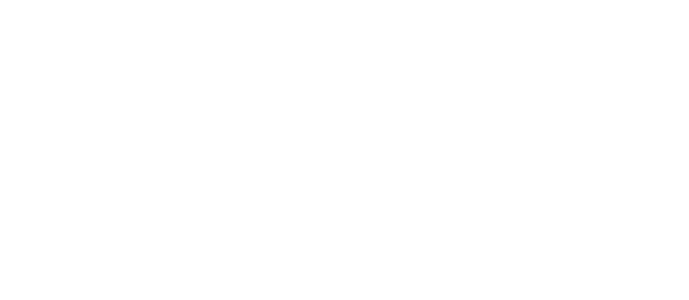
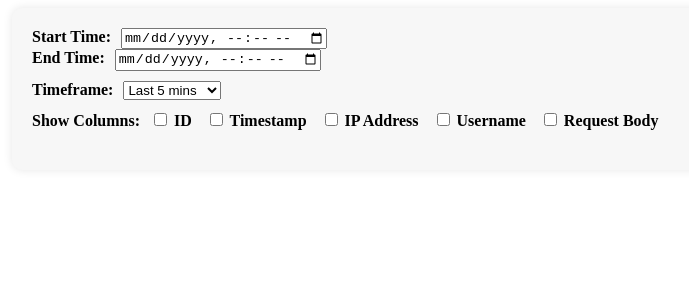
Before and after one commit to thakkarjanvi/MinimalChatApp-Frontend, an Angular app: page /requestlogging in a window 1280 px wide. Shown: the top 300 px of the page, without its empty margins (208-897 px from the left). Built offline with nearby package versions, Linux system fonts and the light colour scheme.

Commit message:
Implemented Request Logs successfully

```diff
--- a/src/app/app.module.ts
+++ b/src/app/app.module.ts
@@ -20,6 +20,7 @@
 import { AuthService } from './services/auth.service';
 import { CommonModule } from '@angular/common';
 import { RequestloggingComponent } from './components/requestlogging/requestlogging.component';
+import { LogService } from './services/log.service';
 
 
 @NgModule({
--- a/src/app/components/requestlogging/requestlogging.component.css
+++ b/src/app/components/requestlogging/requestlogging.component.css
@@ -1,105 +1,61 @@
-/* Overall page styles */
-body {
-    font-family: Arial, sans-serif;
-    background-color: #f4f4f4;
-    margin: 0;
-    padding: 0;
+/* request-logs.component.css */
+
+.container {
+  max-width: 800px;
+  margin: 0 auto;
+  padding: 20px;
+  background-color: #f7f7f7;
+  border-radius: 10px;
+  box-shadow: 0 0 10px rgba(0, 0, 0, 0.1);
 }
 
-  .logs-container {
-    max-width: 1200px;
-    margin: 0 auto;
-    padding: 20px;
-    background-color: #fff;
-    box-shadow: 0 2px 4px rgba(0, 0, 0, 0.1);
-    border-radius: 5px;
+.filter-section {
+  margin-bottom: 20px;
 }
 
-  /* Header styles */
-  h1 {
-    font-size: 24px;
-    margin: 0 0 20px;
-    color: #333;
+.filter-section .row {
+  margin-bottom: 10px;
 }
 
-  /* Filter styles */
-  label {
+.filter-section label {
+  font-weight: bold;
   margin-right: 10px;
-    font-weight: bold;
 }
 
-  select,
-  input[type="datetime-local"] {
-    padding: 8px;
-    margin-right: 10px;
-    border: 1px solid #ccc;
-    border-radius: 4px;
-  }
-
-  button {
-    padding: 8px 16px;
-    background-color: #333;
-    color: #fff;
-    border: none;
-    border-radius: 4px;
-    cursor: pointer;
-  }
-
-  button:hover {
-    background-color: #555;
-  }
-
-  /* Table styles */
-  table {
+.table-section table {
   width: 100%;
   border-collapse: collapse;
   margin-top: 20px;
-    border: 1px solid #ddd;
 }
 
-  th,
-  td {
-    padding: 12px;
+.table-section th, .table-section td {
+  border: 1px solid #ddd;
+  padding: 10px;
   text-align: left;
-    border-bottom: 1px solid #ddd;
 }
 
-  th {
+.table-section th {
   background-color: #f2f2f2;
 }
 
-  /* Column toggle button styles */
-  .column-toggle-button {
-    position: fixed;
-    top: 50%;
-    left: -100px; /* Off-screen initially */
-    transform: translateY(-50%);
-    background-color: #333;
-    color: #fff;
-    border: none;
-    border-radius: 0 5px 5px 0;
-    padding: 12px 16px;
-    cursor: pointer;
-    z-index: 1;
-    transition: left 0.3s ease;
+/* Apply styles based on the selected columns */
+.showIdColumn .table-section td:nth-child(1),
+.showIpAddressColumn .table-section td:nth-child(2),
+.showRequestBodyColumn .table-section td:nth-child(3),
+.showTimestampColumn .table-section td:nth-child(4),
+.showUsernameColumn .table-section td:nth-child(5) {
+  display: table-cell;
 }
 
-  .column-toggle-button:hover {
-    background-color: #555;
-  }
-
-  /* Show/hide column styles */
-  .hide-column {
+.hideColumn .table-section th:nth-child(1),
+.hideColumn .table-section td:nth-child(1),
+.hideColumn .table-section th:nth-child(2),
+.hideColumn .table-section td:nth-child(2),
+.hideColumn .table-section th:nth-child(3),
+.hideColumn .table-section td:nth-child(3),
+.hideColumn .table-section th:nth-child(4),
+.hideColumn .table-section td:nth-child(4),
+.hideColumn .table-section th:nth-child(5),
+.hideColumn .table-section td:nth-child(5) {
   display: none;
 }
-
-  /* Responsive styles */
-  @media (max-width: 768px) {
-    .logs-container {
-      padding: 10px;
-    }
-
-    .column-toggle-button {
-      left: 0; /* Show the button on the side for mobile */
-    }
-  }
--- a/src/app/components/requestlogging/requestlogging.component.html
+++ b/src/app/components/requestlogging/requestlogging.component.html
@@ -0,0 +1,68 @@
+<!-- request-logs.component.html -->
+<div class="container">
+  <div class="filter-section">
+    <div class="row">
+      <div class="col-md-3">
+        <label>Start Time:</label>
+        <input type="datetime-local" [(ngModel)]="startTime" (change)="getLogs()"/>
+      </div>
+      <div class="col-md-3">
+        <label>End Time:</label>
+        <input type="datetime-local" [(ngModel)]="endTime" (change)="getLogs()"/>
+      </div>
+    </div>
+    <div class="row">
+      <div class="col-md-3">
+        <label>Timeframe:</label>
+        <select>
+          <option value="5" (click)="getLastLogs(5)">Last 5 mins</option>
+          <option value="10" (click)="getLastLogs(10)">Last 10 mins</option>
+          <option value="30" (click)="getLastLogs(30)">Last 30 mins</option>
+          <option value="custom" (click)="customTime()">Custom</option>
+        </select>
+      </div>
+    </div>
+
+    <div class="column-toggle">
+        <label>Show Columns:</label>
+        <label>
+          <input type="checkbox" [(ngModel)]="showIdColumn" (change)="toggleColumn('id')" /> ID
+        </label>
+        <label>
+          <input type="checkbox" [(ngModel)]="showTimestampColumn" (change)="toggleColumn('timestamp')" /> Timestamp
+        </label>
+        <label>
+          <input type="checkbox" [(ngModel)]="showIpAddressColumn"  (change)="toggleColumn('ipAddress')"/> IP Address
+        </label>
+        <label>
+          <input type="checkbox" [(ngModel)]="showUsernameColumn" (change)="toggleColumn('username')" /> Username
+        </label>
+        <label>
+          <input type="checkbox" [(ngModel)]="showRequestBodyColumn" (change)="toggleColumn('requestBody')" /> Request Body
+        </label>
+      </div>
+  </div>
+
+  <div class="table-section">
+    <table>
+      <thead>
+        <tr>
+          <th *ngIf="showIdColumn">Id</th>
+          <th *ngIf="showIpAddressColumn">IP Address</th>
+          <th *ngIf="showRequestBodyColumn">Request Body</th>
+          <th *ngIf="showTimestampColumn">Timestamp</th>
+          <th *ngIf="showUsernameColumn">Username</th>
+        </tr>
+      </thead>
+      <tbody>
+        <tr *ngFor="let log of logs">
+          <td *ngIf="showIdColumn">{{ log.Id }}</td>
+          <td *ngIf="showIpAddressColumn">{{ log.IpAddress }}</td>
+          <td *ngIf="showRequestBodyColumn">{{ log.RequestBody }}</td>
+          <td *ngIf="showTimestampColumn">{{ log.Timestamp }}</td>
+          <td *ngIf="showUsernameColumn">{{ log.Username }}</td>
+        </tr>
+      </tbody>
+    </table>
+  </div>
+</div>
--- a/src/app/components/requestlogging/requestlogging.component.ts
+++ b/src/app/components/requestlogging/requestlogging.component.ts
@@ -1,20 +1,90 @@
 import { Component, OnInit } from '@angular/core';
 import { LogService } from 'src/app/services/log.service';
+import { AuthService } from 'src/app/services/auth.service';
+import { HttpHeaders } from '@angular/common/http';
 @Component({
   selector: 'app-requestlogging',
   templateUrl: './requestlogging.component.html',
   styleUrls: ['./requestlogging.component.css']
 })
-export class RequestloggingComponent implements OnInit {
+export class RequestloggingComponent {
 
   logs: any[] = [];
-  startTime?: Date;
-  endTime?: Date;
+  startTime?: string;
+  endTime?: string;
+
+  selectedTimeframe!: number; // Ensure this property is defined
+  showIdColumn: boolean = false;
+  showIpAddressColumn: boolean = false;
+  showRequestBodyColumn: boolean = false;
+  showTimestampColumn: boolean = false;
+  showUsernameColumn: boolean = false;
+  authService: any;
 
   constructor(private logService : LogService)  {}
 
-  ngOnInit(): void {
+  getLogs(){
+    console.log(this.startTime,this.endTime)
+    this.logService.getLogs(this.startTime, this.endTime).subscribe((res)=>{
+      this.logs=res;
+})
+  }
+
+  getLastLogs(minutes: number) {
+    console.log(minutes);
+    const endTime = new Date();
+    const startTime = new Date(endTime.getTime() - minutes * 60000);
+    console.log(startTime,endTime)
+    console.log(this.formatDate( startTime),this.formatDate(endTime))
+    this.logService.getLogs(this.formatDate( startTime),this.formatDate(endTime)).subscribe((res)=>{
+      console.log(res);
+       this.logs=res;
+    },(error)=>{
+      console.log(error.error);
+      this.logs=[];
+    })
+  }
+
+  customTime(){
+    console.log(this.startTime,this.endTime)
+    this.logService.getLogs(this.startTime?.toString(),this.endTime?.toString()).subscribe((res)=>{
+      console.log(res);
+       this.logs=res;
+    })
+  }
+
+  formatDate(date: Date): string {
+    const year = date.getFullYear();
+    const month = this.padZero(date.getMonth() + 1);
+    const day = this.padZero(date.getDate());
+    const hours = this.padZero(date.getHours());
+    const minutes = this.padZero(date.getMinutes());
+
+    return `${year}-${month}-${day}T${hours}:${minutes}`;
+  }
+  padZero(num: number): string {
+    return num < 10 ? `0${num}` : `${num}`;
+  }
+
+  toggleColumn(columnName: string) {
+    switch (columnName) {
+      case 'id':
+        this.showIdColumn = !this.showIdColumn;
+        break;
+      case 'timestamp':
+        this.showTimestampColumn = !this.showTimestampColumn;
+        break;
+      case 'ipAddress':
+        this.showIpAddressColumn = !this.showIpAddressColumn;
+        break;
+      case 'username':
+        this.showUsernameColumn = !this.showUsernameColumn;
+        break;
+      case 'requestBody':
+        this.showRequestBodyColumn = !this.showRequestBodyColumn;
+        break;
+      default:
+        break;
+    }
+  }
 }
-
-
-}
--- a/src/app/components/userlist/userlist.component.html
+++ b/src/app/components/userlist/userlist.component.html
@@ -2,7 +2,7 @@
 
 <div class="sidebar">
   <div class="user-list">
-    <h3>User List</h3>
+    <!-- <h3>User List</h3> -->
     <div *ngFor="let user of users; let even = even; let odd = odd" class="user-item"
     [ngClass]="{ 'odd': odd, 'even': even }" (click)="UserClick(user.id)">
 
```
Lines whose indentation alone changed are shown as unchanged.
